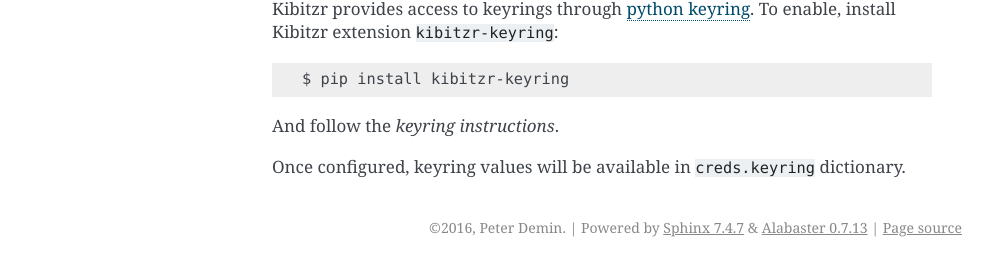
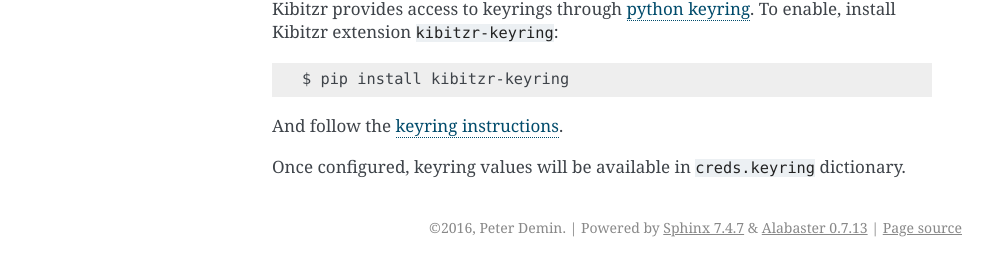
Before and after one commit to kibitzr/kibitzr, a Sphinx documentation site: the page built from docs/credentials.rst, in a window 1280 px wide. Shown: the part 635-899 px from the top of the page, without its empty margins (148-1140 px from the left). Built offline with Sphinx 7.4.7, drawn with Linux system fonts in a browser that asks for light colours.

```diff
--- a/docs/credentials.rst
+++ b/docs/credentials.rst
@@ -37,7 +37,7 @@ To enable, install Kibitzr extension ``kibitzr-keyring``:
 
     $ pip install kibitzr-keyring
 
-And follow the `keyring instructions`.
+And follow the `keyring instructions`_.
 
 Once configured, keyring values will be available in ``creds.keyring`` dictionary.
 
```
